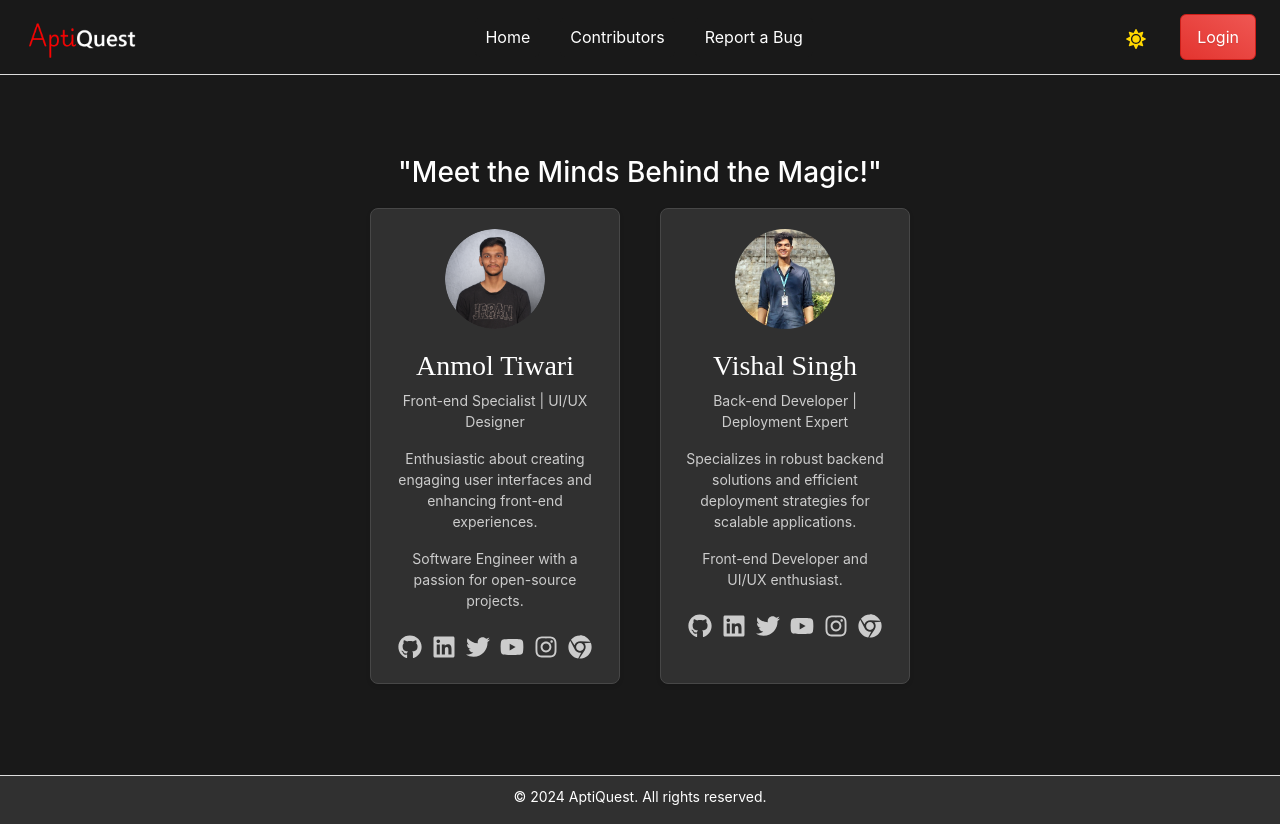
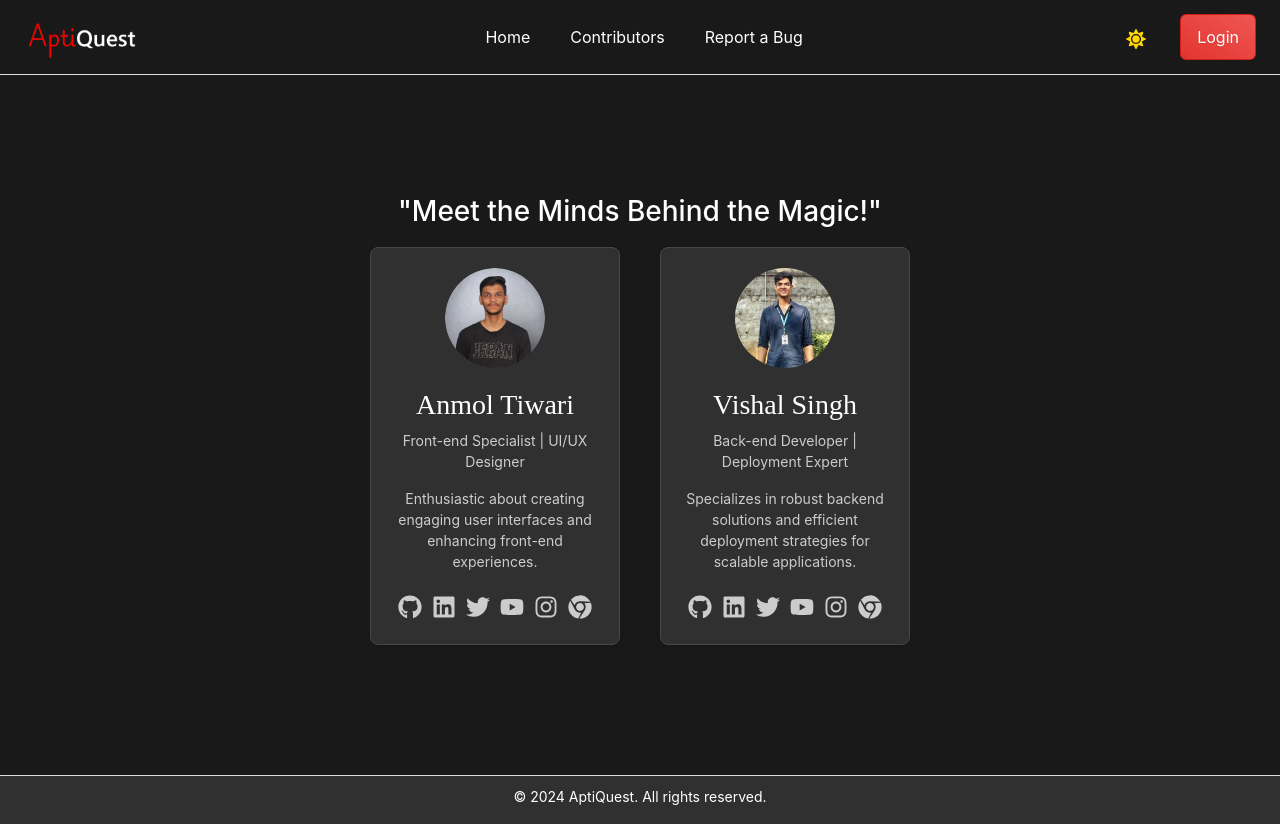
Before and after one commit to anmoltiwari0712/AptiQuest-Frontend, a React (Create React App) app: page /contributors in a window 1280 px wide. Built offline with nearby package versions, Linux system fonts and the light colour scheme; a web font is replaced by a local one.

Commit message:
Reverted the changes back and added the contributor tags in the build

```diff
--- a/src/pages/contributors.js
+++ b/src/pages/contributors.js
@@ -23,7 +23,7 @@ const contributors = [
     profile2:
       "Enthusiastic about creating engaging user interfaces and enhancing front-end experiences.",
 
-    profile: "Software Engineer with a passion for open-source projects.",
+
 
     image: anmolimg, // Use imported local image
     social: {
@@ -41,8 +41,6 @@ const contributors = [
     profile1: "Back-end Developer | Deployment Expert",
     profile2:
       "Specializes in robust backend solutions and efficient deployment strategies for scalable applications.",
-
-    profile: "Front-end Developer and UI/UX enthusiast.",
 
     image: vishalimg, // Use imported local image
     social: {
@@ -75,7 +73,7 @@ const Contributors = () => {
             <p>{contributor.profile1}</p>
             <p>{contributor.profile2}</p>
 
-            <p>{contributor.profile}</p>
+
 
             <div className="social-icons">
               <a
```
